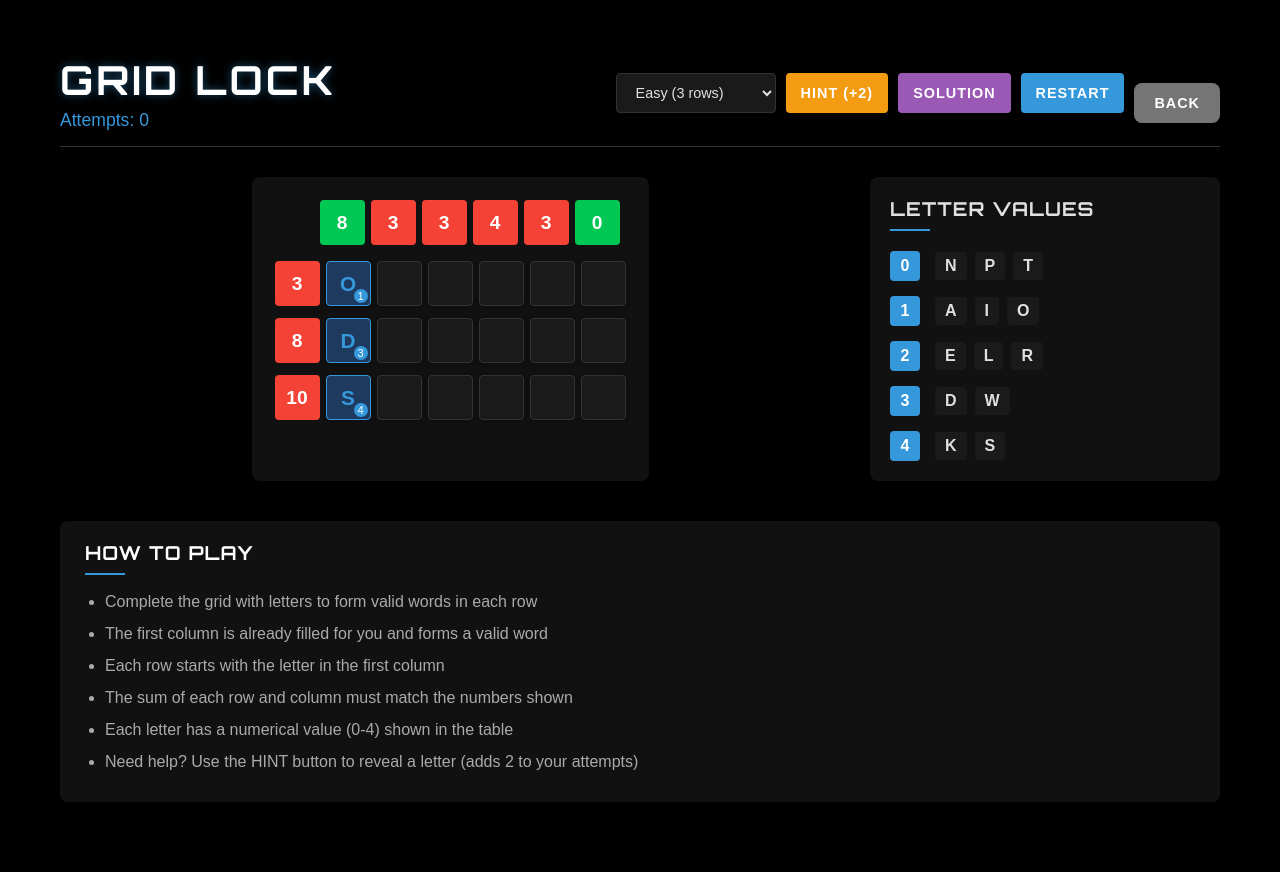
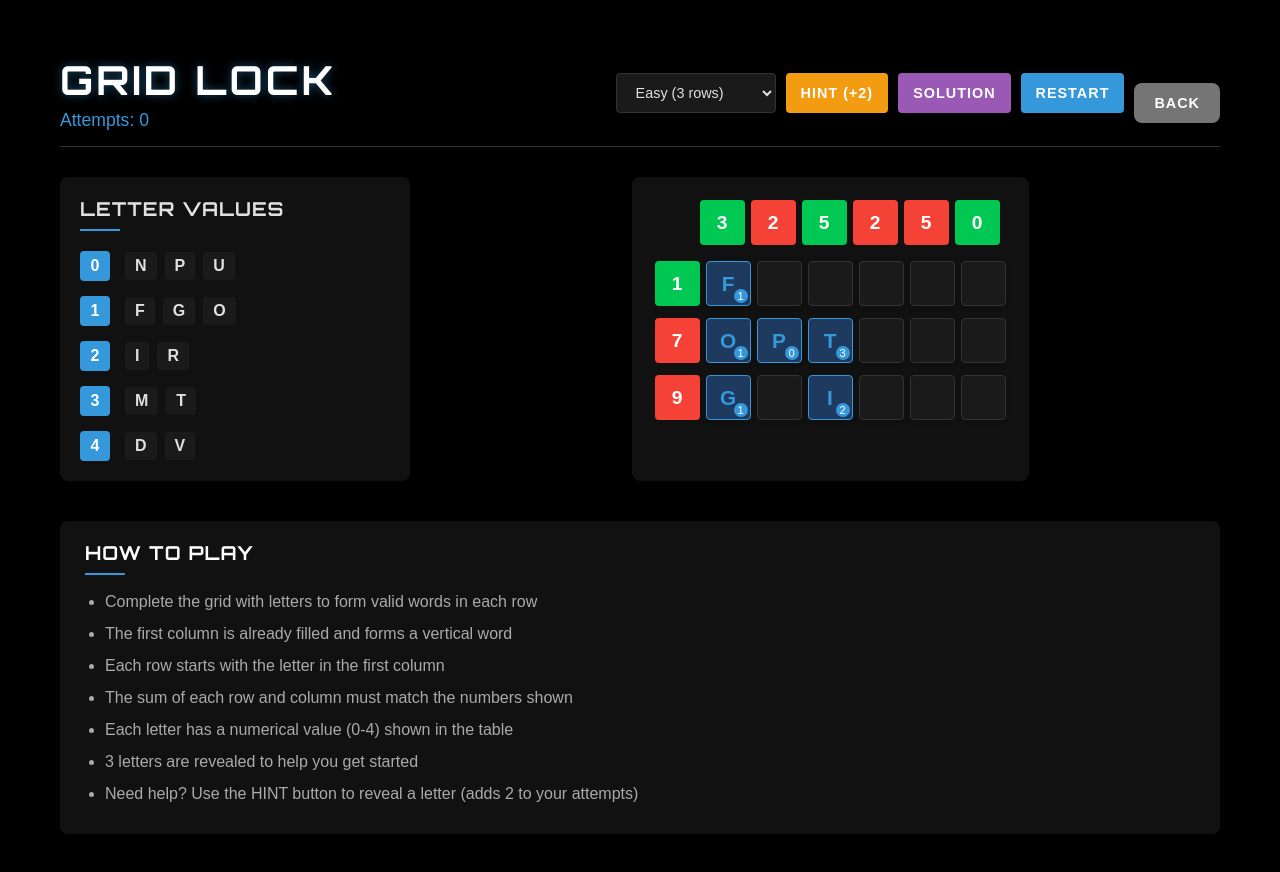
Before and after one commit to nalinmittal027/gafo-games, a React (Create React App) app: page /grid-lock in a window 1280 px wide. Before the commit the page ends 842 px from the top, so only its background shows below. Built offline with nearby package versions, Linux system fonts and the light colour scheme.

Commit message:
game fixes

```diff
--- a/src/components/GridLock/GridLock.css
+++ b/src/components/GridLock/GridLock.css
@@ -344,7 +344,7 @@ body {
   border-color: var(--accent-color);
 }
 
-.grid-cell.solution:not(.revealed) {
+.grid-cell.solution {
   background-color: var(--solution-cell-bg);
   border-color: var(--success-color);
 }
--- a/src/components/GridLock/GridLock.js
+++ b/src/components/GridLock/GridLock.js
@@ -12,6 +12,13 @@ const wordDictionaries = {
   5: ['plane', 'flame', 'blame', 'frame', 'shame', 'space', 'trace', 'grace', 'place', 'brace', 'store', 'shore', 'chore', 'snore', 'score', 'scent', 'spent', 'meant', 'plant', 'grant', 'slant', 'craft', 'draft', 'shaft', 'smart', 'start', 'chart', 'spark', 'stark', 'shark', 'shape', 'grape', 'drape', 'scrape', 'stare', 'scare', 'spare', 'share', 'flare', 'blare', 'glare', 'house', 'mouse', 'blouse', 'grind', 'blind', 'minds', 'winds', 'finds', 'binds', 'shine', 'whine', 'spine', 'twine', 'swine', 'dines', 'lines', 'pines', 'vines', 'mines', 'speak', 'freak', 'bleak', 'sneak', 'steak', 'break', 'creak', 'dream', 'cream', 'steam', 'gleam', 'seams', 'teams', 'beams', 'reams'],
 
   6: ['planet', 'market', 'basket', 'pocket', 'socket', 'flower', 'shower', 'slower', 'towers', 'powers', 'carpet', 'forget', 'target', 'carrot', 'pencil', 'happen', 'hidden', 'kitten', 'golden', 'frozen', 'listen', 'spoken', 'broken', 'chosen', 'woven', 'action', 'nation', 'lotion', 'potion', 'motion', 'option', 'station', 'caution', 'faction', 'mention', 'dragon', 'carbon', 'ribbon', 'cotton', 'button', 'common', 'cannon', 'season', 'reason', 'treason', 'lesson', 'blossom', 'tender', 'vendor', 'border', 'murder', 'powder', 'wonder', 'louder', 'holder', 'folder', 'summer', 'dinner', 'winner', 'copper', 'hopper', 'proper', 'supper', 'matter', 'batter', 'letter', 'better', 'setter', 'bitter', 'litter', 'sitter']
+};
+
+// Words for first column (vertical words)
+const verticalWordsByLength = {
+  3: ['cat', 'dog', 'rat', 'bat', 'hat', 'win', 'map', 'fog', 'big', 'top', 'pen', 'sun', 'fan', 'gem', 'web'],
+  4: ['card', 'game', 'time', 'past', 'wind', 'star', 'data', 'fish', 'town', 'book', 'mind', 'soil', 'film', 'tree', 'city'],
+  5: ['magic', 'plant', 'dream', 'space', 'water', 'beach', 'music', 'tiger', 'party', 'stone', 'world', 'light', 'earth', 'cloud', 'robot']
 };
 
 const GridLock = () => {
@@ -63,11 +70,18 @@ const GridLock = () => {
 
   // Generate the game grid with the first column as a valid word
   const generateGameGrid = (rows) => {
-    // Step 1: Choose a random word for the first column
-    const firstColumnLetters = [];
+    // Step 1: Select a vertical word for the first column
+    let verticalWord;
 
-    // Select letters for the first column - this will be our vertical word
+    // Try to find a word that matches our row count exactly
+    if (verticalWordsByLength[rows] && verticalWordsByLength[rows].length > 0) {
+      // Pick a random word from the list for this row count
+      const wordOptions = verticalWordsByLength[rows];
+      verticalWord = wordOptions[Math.floor(Math.random() * wordOptions.length)];
+    } else {
+      // Fallback: construct a word from valid starting letters
       const allPossibleLetters = 'abcdefghijklmnopqrstuvwxyz'.split('');
+      verticalWord = '';
 
       // Shuffle the letters
       for (let i = allPossibleLetters.length - 1; i > 0; i--) {
@@ -87,17 +101,18 @@ const GridLock = () => {
         }
 
         if (hasWords) {
-        firstColumnLetters.push(letter);
-        if (firstColumnLetters.length === rows) break;
+          verticalWord += letter;
+          if (verticalWord.length === rows) break;
+        }
       }
     }
 
     // Create the grid
     const grid = Array(rows).fill().map(() => Array(6).fill(''));
 
-    // Fill the first column
-    for (let i = 0; i < rows; i++) {
-      grid[i][0] = firstColumnLetters[i];
+    // Fill the first column with our vertical word
+    for (let i = 0; i < rows && i < verticalWord.length; i++) {
+      grid[i][0] = verticalWord[i];
     }
 
     // Step 2: For each row, choose a valid word that starts with the first column letter
@@ -224,6 +239,29 @@ const GridLock = () => {
     return { rowSums, colSums };
   };
 
+  // Reveal random cells at start (3 random cells)
+  const getRandomRevealedCells = (grid, numCells = 3) => {
+    const availableCells = [];
+
+    // Find all cells that aren't in the first column and have a letter
+    for (let i = 0; i < grid.length; i++) {
+      for (let j = 1; j < grid[i].length; j++) { // Skip first column (already revealed)
+        if (grid[i][j]) {
+          availableCells.push({ row: i, col: j });
+        }
+      }
+    }
+
+    // Shuffle the available cells
+    for (let i = availableCells.length - 1; i > 0; i--) {
+      const j = Math.floor(Math.random() * (i + 1));
+      [availableCells[i], availableCells[j]] = [availableCells[j], availableCells[i]];
+    }
+
+    // Take the first numCells cells
+    return availableCells.slice(0, Math.min(numCells, availableCells.length));
+  };
+
   // Create a new game
   const generateNewGame = (rows) => {
     const difficultyLevel = rows || difficulty;
@@ -242,12 +280,18 @@ const GridLock = () => {
     setRowSums(rowSums);
     setColSums(colSums);
 
-    // Create player grid with only first column revealed
-    const playerGrid = gameGrid.map(row => {
-      return row.map((letter, colIndex) => {
+    // Get 3 random cells to reveal
+    const randomCells = getRandomRevealedCells(gameGrid, 3);
+
+    // Create player grid with first column and random cells revealed
+    const playerGrid = gameGrid.map((row, i) => {
+      return row.map((letter, j) => {
+        // Check if this cell is the first column or one of the random cells
+        const isRandomRevealed = randomCells.some(cell => cell.row === i && cell.col === j);
+
         return {
-          letter: colIndex === 0 ? letter : '', // Reveal only the first column
-          revealed: colIndex === 0             // Mark first column as revealed
+          letter: (j === 0 || isRandomRevealed) ? letter : '', // Reveal first column and random cells
+          revealed: (j === 0 || isRandomRevealed)              // Mark them as revealed
         };
       });
     });
@@ -331,7 +375,7 @@ const GridLock = () => {
 
     for (let i = 0; i < grid.length; i++) {
       for (let j = 1; j < grid[i].length; j++) { // Skip first column (already revealed)
-        if (grid[i][j] && !grid[i][j].revealed && !grid[i][j].letter && originalGrid[i][j]) {
+        if (grid[i][j] && !grid[i][j].revealed && originalGrid[i][j]) {
           unrevealedCells.push({ rowIndex: i, colIndex: j });
         }
       }
@@ -355,22 +399,19 @@ const GridLock = () => {
 
   // Reveal the solution
   const revealSolution = () => {
-    const solutionGrid = [];
-
-    for (let i = 0; i < originalGrid.length; i++) {
-      const row = [];
-      for (let j = 0; j < originalGrid[i].length; j++) {
-        if (originalGrid[i][j]) {
-          row.push({
-            letter: originalGrid[i][j],
-            revealed: j === 0  // Only first column is "revealed"
+    // Create a new grid with all cells filled but only marking first column as "revealed"
+    const solutionGrid = originalGrid.map((row, i) => {
+      return row.map((letter, j) => {
+        if (letter) {
+          return {
+            letter: letter,
+            revealed: j === 0 || (grid[i][j] && grid[i][j].revealed) // Mark first column and already revealed cells
+          };
+        } else {
+          return null; // Empty cell
+        }
       });
-        } else {
-          row.push(null); // Empty cell
-        }
-      }
-      solutionGrid.push(row);
-    }
+    });
 
     setGrid(solutionGrid);
     setSolutionRevealed(true);
@@ -462,6 +503,22 @@ const GridLock = () => {
       )}
 
       <div className="game-area">
+        <div className="letter-values">
+          <h3>LETTER VALUES</h3>
+          <div className="letter-values-grid">
+            {Object.entries(letterValueGroups).map(([value, letters]) => (
+              <div key={value} className="letter-value-row">
+                <div className="value-cell">{value}</div>
+                <div className="letters-cells">
+                  {letters.map(letter => (
+                    <div key={letter} className="letter-cell">{letter}</div>
+                  ))}
+                </div>
+              </div>
+            ))}
+          </div>
+        </div>
+
         <div className="grid-area">
           <div className="grid-container">
             <div className="grid">
@@ -497,7 +554,7 @@ const GridLock = () => {
                     return (
                       <div
                         key={colIndex}
-                        className={`grid-cell ${cell.revealed ? 'revealed' : ''} ${solutionRevealed ? 'solution' : ''} ${colIndex === 0 ? 'first-column' : ''}`}
+                        className={`grid-cell ${cell.revealed ? 'revealed' : ''} ${solutionRevealed && !cell.revealed ? 'solution' : ''} ${colIndex === 0 ? 'first-column' : ''}`}
                       >
                         <input
                           type="text"
@@ -522,22 +579,6 @@ const GridLock = () => {
             </div>
           </div>
         </div>
-
-        <div className="letter-values">
-          <h3>LETTER VALUES</h3>
-          <div className="letter-values-grid">
-            {Object.entries(letterValueGroups).map(([value, letters]) => (
-              <div key={value} className="letter-value-row">
-                <div className="value-cell">{value}</div>
-                <div className="letters-cells">
-                  {letters.map(letter => (
-                    <div key={letter} className="letter-cell">{letter}</div>
-                  ))}
-                </div>
-              </div>
-            ))}
-          </div>
-        </div>
       </div>
 
       {gameWon && (
@@ -560,10 +601,11 @@ const GridLock = () => {
         <h3>HOW TO PLAY</h3>
         <ul>
           <li>Complete the grid with letters to form valid words in each row</li>
-          <li>The first column is already filled for you and forms a valid word</li>
+          <li>The first column is already filled and forms a vertical word</li>
           <li>Each row starts with the letter in the first column</li>
           <li>The sum of each row and column must match the numbers shown</li>
           <li>Each letter has a numerical value (0-4) shown in the table</li>
+          <li>3 letters are revealed to help you get started</li>
           <li>Need help? Use the HINT button to reveal a letter (adds 2 to your attempts)</li>
         </ul>
       </div>
```
Lines whose indentation alone changed are shown as unchanged.
